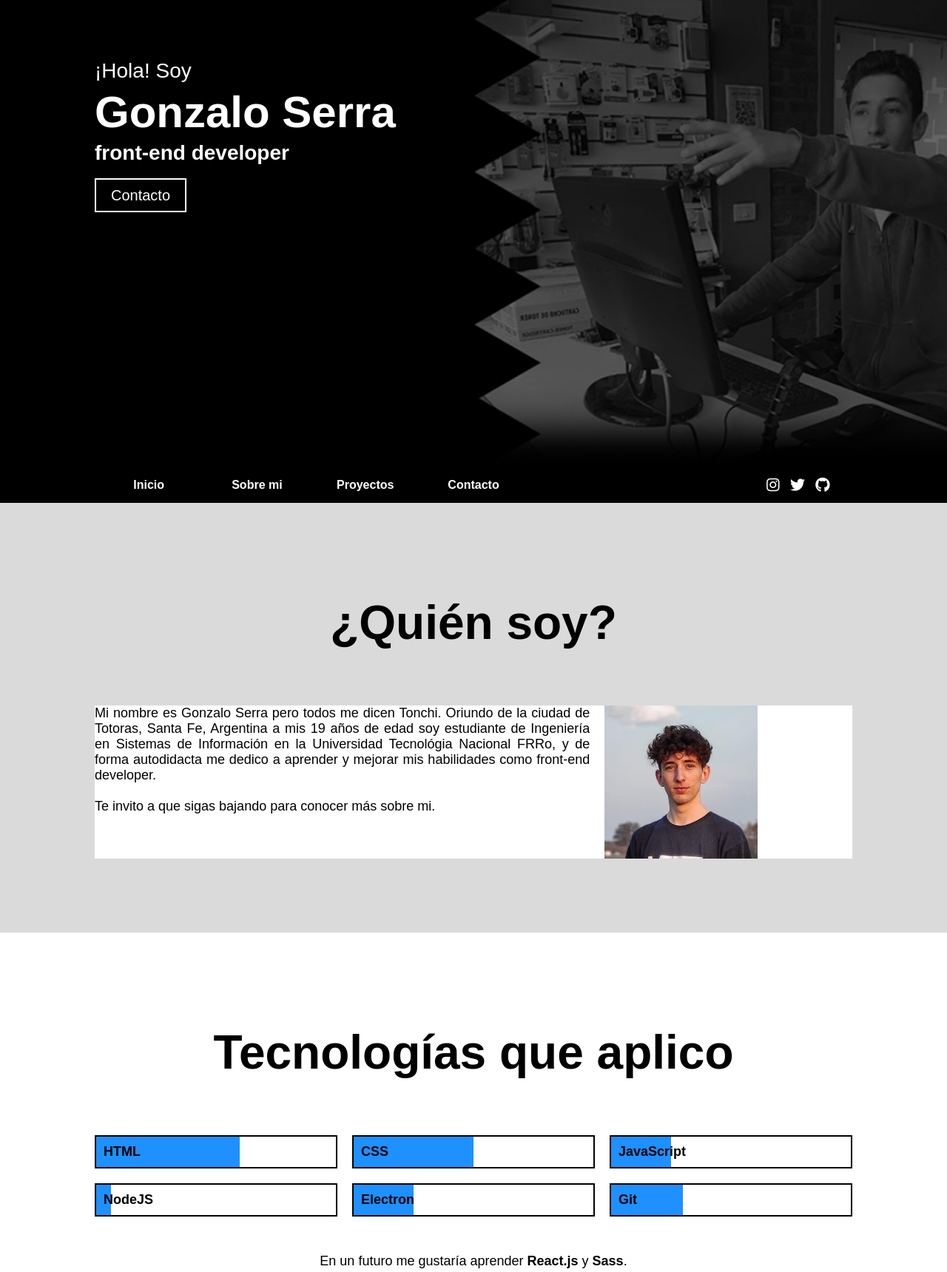
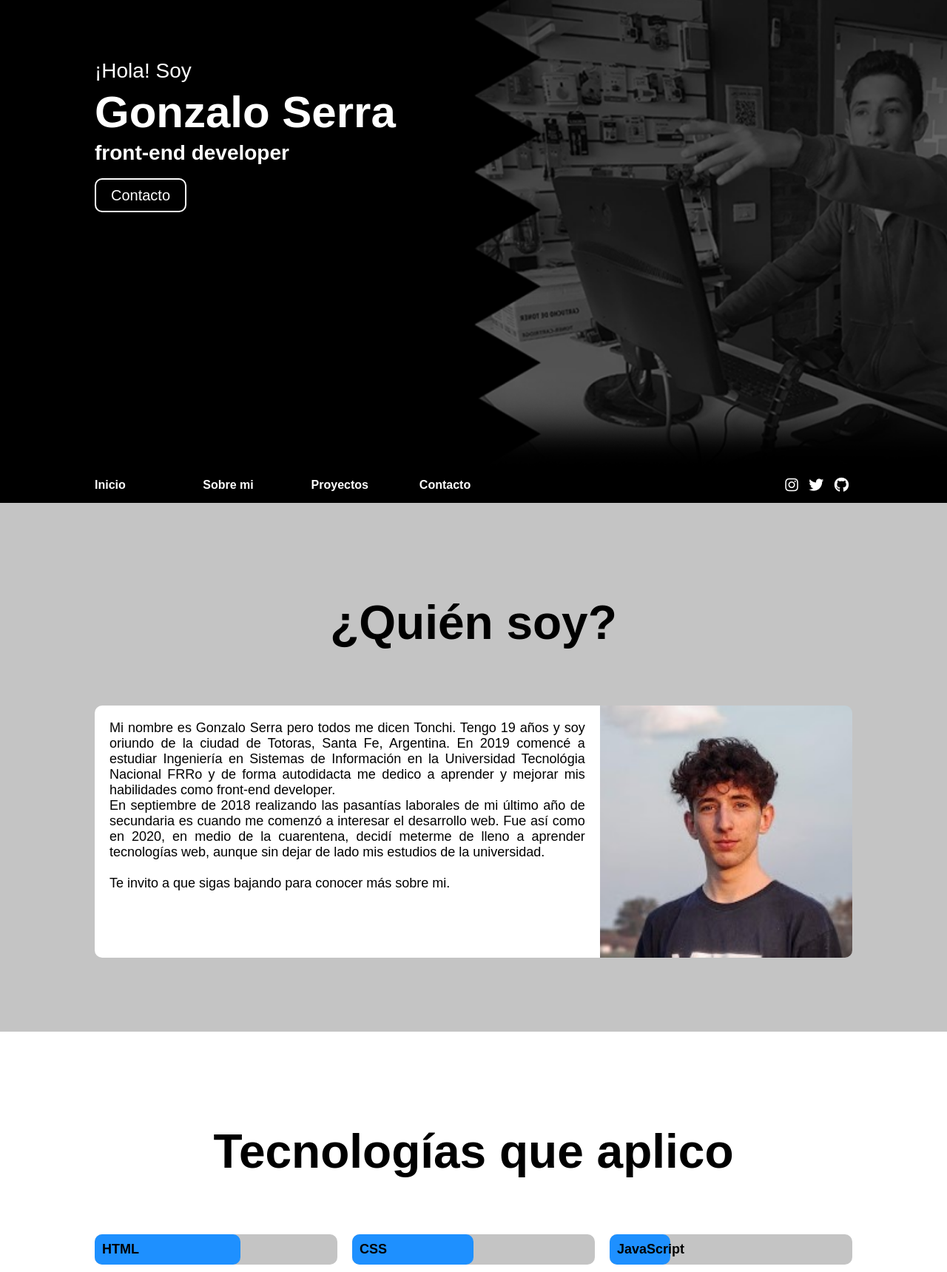
Before and after one commit to tonchiserra/portafolioWeb, a plain HTML site: page index.html in a window 1280 px wide. Shown: the part 120-1840 px from the top of the page at 74% size. Drawn offline with Linux system fonts and the light colour scheme.

Commit message:
design more cute

```diff
--- a/css/styles.css
+++ b/css/styles.css
@@ -49,6 +49,7 @@ header {
     color: #ffffff;
 
     border: 2px solid #ffffff;
+    border-radius: 10px;
 
     padding: 10px 20px 10px 20px;
     margin-top: 50px;
@@ -76,10 +77,19 @@ header {
 }
 
 .navMain {
-    text-align: center;
+    text-align: left;
     font-size: 16px;
     font-weight: bold;
     background-color: #000;
+
+    animation: navMain 1.3s reverse;
+}
+
+@keyframes navMain {
+    0% {margin-left: 0;}
+    100% {margin-left: 0;}
+
+    100% {margin-left: -100%;}
 }
 
 .navMain ul {
@@ -91,23 +101,28 @@ header {
     margin: auto;
 }
 
-.navMain ul a {
-    text-decoration: none;
-    color: #fff;
-}
-
-.navMain ul a li {
+.navMain ul li {
     list-style: none;
 
     padding: 15px 0 15px 0;
 }
 
-.navMain ul a li:hover {
-    background-color: #1e90ff;
+.navMain ul li a {
+    text-decoration: none;
+    color: #fff;
+}
+
+.navMain ul li a:hover {
+    color: #1e90ff;
+}
+
+.navMain .socialNetworks {
+    text-align: right;
 }
 
 .navMain .socialNetworks a {
     font-size: 20px;
+    color: #fff;
 
     padding: 0 5px 0 5px;
 }
@@ -135,26 +150,31 @@ header {
 .aboutMe {
     padding: 50px 0 100px 0;
 
-    background-color: #dadada;
+    background-color: #c4c4c4;
 }
 
 .contentAboutMe {
     display: grid;
     grid-template-columns: 2fr 1fr;
-    grid-gap: 20px;
 
     width: 80%;
     margin: auto;
-
-    background-color: #fff;
 }
 
 .contentAboutMe p {
     text-align: justify;
+    background-color: #fff;
+
+    border-radius: 10px 0 0 10px;
+
+    padding: 20px;
 }
 
 .profilePic {
-    margin-right: 0;
+    height: 100%;
+    width: 100%;
+
+    border-radius: 0 10px 10px 0;
 }
 
 /*-------------Technologies------------------------------------------------------------------------------*/
@@ -173,69 +193,45 @@ header {
     margin: auto;
 }
 
-.contentTechnologies div {
-    border: 2px solid #000;
+.contentTechnologies > div {
+    background-color: #c4c4c4;
 
-    padding: 0;
+    border-radius: 10px;
 }
 
-.progressHTML span{
+.contentTechnologies > div > span {
     display: inline-block;
 
-	padding: 10px;
-    width: 60%;
+    height: 100%;
+    padding: 10px;
 
-	background: #1e90ff;
+    border-radius: 10px;
+
+    background: #1e90ff;
 }
 
-.progressCSS span{
-    display: inline-block;
-
-	height: 100%;
-	padding: 10px;
-    width: 50%;
-
-	background: #1e90ff;
+.progressHTML span {
+    width: 60%;
 }
 
-.progressJS span{
-    display: inline-block;
-
-	height: 100%;
-	padding: 10px;
-    width: 25%;
-
-	background: #1e90ff;
+.progressCSS span {
+    width: 50%;
 }
 
-.progressNode span{
-    display: inline-block;
-
-	height: 100%;
-	padding: 10px;
-    width: 5%;
-
-	background: #1e90ff;
+.progressJS span {
+    width: 25%;
 }
 
-.progressElectron span{
-    display: inline-block;
-
-	height: 100%;
-	padding: 10px;
-    width: 25%;
-
-	background: #1e90ff;
+.progressNode span {
+    width: 5%;
 }
 
-.progressGit span{
-    display: inline-block;
+.progressElectron span {
+    width: 25%;
+}
 
-	height: 100%;
-	padding: 10px;
+.progressGit span {
     width: 30%;
-
-	background: #1e90ff;
 }
 
 .technologies p {
@@ -264,8 +260,6 @@ header {
 .areas {
     text-align: center;
 
-    border: 2px solid #000;
-
     padding: 20px 0 0 0;
     margin: auto;
     width: 100%;
@@ -278,8 +272,7 @@ header {
 .areas p {
     font-size: 24px;
     font-weight: bold;
-    color: #fff;
-    background-color: #000;
+    color: #000;
 
     padding: 10px 0 10px 0;
 }
@@ -308,14 +301,17 @@ header {
 }
 
 .proyect {
+    background-color: #fff;
 
+    border-radius: 10px;
+
+    padding: 10px;
 }
 
 .slider {
     overflow: hidden;
 
-    border: 2px solid #fff;
-    border-bottom: none;
+    border-radius: 10px;
 }
 
 .slider .proyectPics{
@@ -324,7 +320,7 @@ header {
     padding: 0;
     width: 300%;
 
-    animation: slide 9s infinite ;
+    animation: slide 9s infinite alternate;
 }
 
 @keyframes slide {
@@ -342,13 +338,15 @@ header {
     list-style: none;
 
     width: 100%;
-    height: 300px;
+    height: 250px;
 }
 
 .proyectPics li img {
     height: 100%;
     width: 100%;
     object-fit: cover;
+
+    color: #000;
 }
 
 .proyect a {
@@ -356,20 +354,26 @@ header {
 }
 
 .proyect a h4{
+    color: #000;
     font-size: 24px;
-    font-weight: bold;
-    color: #fff;
-    background-color: #000;
+    background-color: #c4c4c4;
 
-    border: 2px solid #fff;
+    border-radius: 10px;
 
     padding: 10px 0 10px 0;
+    margin: 10px 0 10px 0;
 }
 
 .proyect a h4:hover {
     background-color: #1e90ff;
+}
 
-    border: 2px solid #1e90ff;
+.proyect > p {
+    color: #000;
+    font-size: 18px;
+    text-align: justify;
+
+    padding: 0 10px 5px 10px;
 }
 
 .proyects > p {
@@ -406,10 +410,16 @@ header {
     font-size: 24px;
 }
 
+.contact p > span {
+    text-decoration: underline #1e90ff;
+}
+
 .contact h4 {
     font-size: 48px;
     background-color: #1e90ff;
     color: #fff;
+
+    border-radius: 10px;
 
     padding: 20px;
     margin: 20px 0 20px 0;
--- a/index.html
+++ b/index.html
@@ -9,30 +9,31 @@
     <!--FontAwesome-->
 	<link rel="stylesheet" href="https://cdnjs.cloudflare.com/ajax/libs/font-awesome/5.14.0/css/all.min.css">
 </head>
+
 <body>
     <header>
         <div class="home">
             <p>¡Hola! Soy</p>
             <h1>Gonzalo Serra</h1>
             <h3>front-end developer</h3>
+
             <a class="contactButton" href="#contact">Contacto</a>
          </div>
 
          <nav class="navMain" class="bottomNavMain" id="navMain">
             <ul>
-                <a href="index.html"><li>Inicio</li></a>
-                <a href="#aboutMe"><li>Sobre mi</li></a>
-                <a href="#proyects"><li>Proyectos</li></a>
-                <a href="#contact"><li>Contacto</li></a>
+                <li><a href="index.html">Inicio</a></li>
+                <li><a href="#aboutMe">Sobre mi</a></li>
+                <li><a href="#proyects">Proyectos</a></li>
+                <li><a href="#contact">Contacto</a></li>
+
                 <div></div>
                 <div></div>
+
                 <div class="socialNetworks">
-                    <a target="_blank" title="Instagram" href="https://www.instagram.com/tonchiserra">
-                        <i class="fab fa-instagram"></i></a>
-                    <a target="_blank" title="Twitter" href="https://twitter.com/tonchi_serra">
-                        <i class="fab fa-twitter"></i></a>
-                    <a target="_blank" title="GitHub" href="https://www.github.com/tonchiserra/">
-                        <i class="fab fa-github"></i></a>
+                    <a target="_blank" title="Instagram" href="https://www.instagram.com/tonchiserra"><i class="fab fa-instagram"></i></a>
+                    <a target="_blank" title="Twitter" href="https://twitter.com/tonchi_serra"><i class="fab fa-twitter"></i></a>
+                    <a target="_blank" title="GitHub" href="https://www.github.com/tonchiserra/"><i class="fab fa-github"></i></a>
                 </div>
             </ul>
         </nav>
@@ -42,15 +43,17 @@
         <div class="aboutMe" id="aboutMe">
             <h2 class="title">¿Quién soy?</h2>
             <div class="contentAboutMe">
-                <p>Mi nombre es <span>Gonzalo Serra</span> pero todos me dicen <span>Tonchi</span>. Oriundo de la ciudad de Totoras, Santa Fe, Argentina a mis 19 años de edad soy estudiante de Ingeniería en Sistemas de Información en la Universidad Tecnológia Nacional FRRo, y de forma autodidacta me dedico a aprender y mejorar mis habilidades como <span>front-end developer</span>.
-                    <br><br>
-                    Te invito a que sigas bajando para conocer más sobre mi.</p>
-                <img class="profilePic" src="imgs/profile.jpg" alt="Gonzalo Serra">
+                <p>Mi nombre es <span>Gonzalo Serra</span> pero todos me dicen <span>Tonchi</span>. Tengo 19 años y    soy oriundo de la ciudad de Totoras, Santa Fe, Argentina. En 2019 comencé a estudiar Ingeniería en Sistemas de Información en la Universidad Tecnológia Nacional FRRo y de forma autodidacta me dedico a aprender y mejorar mis habilidades como <span>front-end developer</span>.
+                    <br>En septiembre de 2018 realizando las pasantías laborales de mi último año de secundaria es cuando me comenzó a interesar el desarrollo web. Fue así como en 2020, en medio de la cuarentena, decidí meterme de lleno a aprender tecnologías web, aunque sin dejar de lado mis estudios de la universidad.
+                    <br><br>Te invito a que sigas bajando para conocer más sobre mi.
+                </p>
+                <img class="profilePic" src="imgs/profile.jpg" alt="Imagen no disponible">
             </div>
         </div>
 
         <div class="technologies">
             <h2 class="title">Tecnologías que aplico</h2>
+
             <div class="contentTechnologies">
                 <div class="progressHTML"><span><strong>HTML</strong></span></div>
                 <div class="progressCSS"><span><strong>CSS</strong></span></div>
@@ -65,15 +68,18 @@
 
         <div class="areasOfInterest">
             <h2 class="title">Areas de interés</h2>
+
             <div class="contentAreasOfInterest">
                 <div class="areas">
                     <img src="imgs/webDevelopment.png" alt="Desarrollo web">
                     <p>Desarrollo web</p>
                 </div>
+
                 <div class="areas">
                     <img src="imgs/systemAnalysis.png" alt="Análisis de sistemas">
                     <p>Análisis de sistemas</p>
                 </div>
+
                 <div class="areas">
                     <img src="imgs/programming.png" alt="Programación">
                     <p>Programación</p>
@@ -83,17 +89,22 @@
 
         <div class="proyects" id="proyects">
             <h2 class="title">Proyectos</h2>
+
             <div class="contentProyects">
 
                 <div class="proyect">
                     <div class="slider">
                         <ul class="proyectPics">
-                            <li><img src="imgs/priceList1.jpg" alt="Imagen no disponible"></li>
-                            <li><img src="imgs/priceList2.jpg" alt="Imagen no disponible"></li>
-                            <li><img src="imgs/priceList3.jpg" alt="Imagen no disponible"></li>
+                            <li><img src="imgs/priceList1.png" alt="Imagen no disponible"></li>
+                            <li><img src="imgs/priceList2.png" alt="Imagen no disponible"></li>
+                            <li><img src="imgs/priceList3.png" alt="Imagen no disponible"></li>
                         </ul>
                     </div>
+
                     <a target="_blank" title="Lista de precios" href="https://github.com/tonchiserra/price-list"><h4>LISTA DE PRECIOS</h4></a>
+                    <p>Aplicación de escritorio que permite crear, modificar y eliminar productos con su precio y descripción. <br>
+                        Desarrollada en ElectronJS, utilizando HTML, CSS, JavaScript y NodeJS.
+                    </p>
                 </div>
 
                 <div class="proyect">
@@ -104,7 +115,9 @@
                             <li><img src="" alt="Imagen no disponible"></li>
                         </ul>
                     </div>
+
                     <a target="_blank" title="Proyecto 2" href=""><h4>PROYECTO 2</h4></a>
+                    <p></p>
                 </div>
 
                 <div class="proyect">
@@ -115,31 +128,31 @@
                             <li><img src="" alt="Imagen no disponible"></li>
                         </ul>
                     </div>
+
                     <a target="_blank" title="Proyecto 3" href=""><h4>PROYECTO 3</h4></a>
+                    <p></p>
                 </div>
+            </div>
 
-            </div>
             <p>Podes ver todos mis repositorios en mi perfil de <a target="_blank" title="GitHub" href="https://www.github.com/tonchiserra/">GitHub</a>.</p>
         </div>
 
         <div class="contact" id="contact">
             <h2 class="title">Contacto</h2>
+
             <div class="contentContact">
                 <p>Podes contactarme enviando un mail a:</p>
                 <h4><span>serragonzalo1@gmail.com</span></h4>
-                <p>O a través de mis redes sociales. ¡Espero tu mensaje!</p>
+                <p>O a través de mis redes sociales. <span>¡Espero tu mensaje!</span></p>
             </div>
         </div>
     </div>
 
     <div class="footer">
         <div class="socialNetworks">
-			<a target="_blank" title="Instagram" href="https://www.instagram.com/tonchiserra">
-				<i class="fab fa-instagram"></i></a>
-			<a target="_blank" title="Twitter" href="https://twitter.com/tonchi_serra">
-				<i class="fab fa-twitter"></i></a>
-			<a target="_blank" title="GitHub" href="https://github.com/tonchiserra">
-				<i class="fab fa-github"></i></a>
+			<a target="_blank" title="Instagram" href="https://www.instagram.com/tonchiserra"><i class="fab fa-instagram"></i></a>
+			<a target="_blank" title="Twitter" href="https://twitter.com/tonchi_serra"><i class="fab fa-twitter"></i></a>
+			<a target="_blank" title="GitHub" href="https://github.com/tonchiserra"><i class="fab fa-github"></i></a>
         </div>
 
         <div class="copyright">
```
Also changed, not shown: imgs/priceList1.png (added), imgs/priceList2.png (added), imgs/priceList3.png (added).
